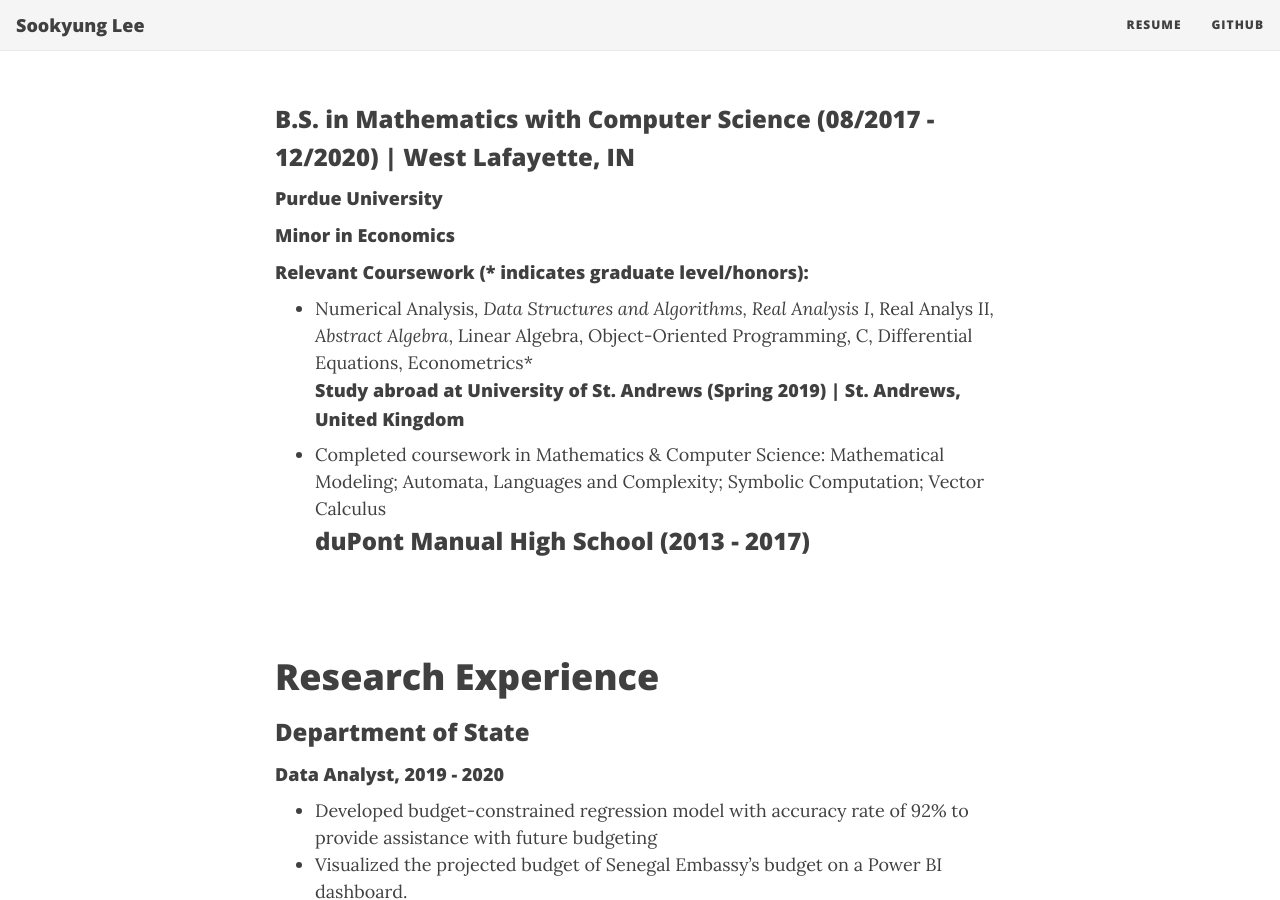
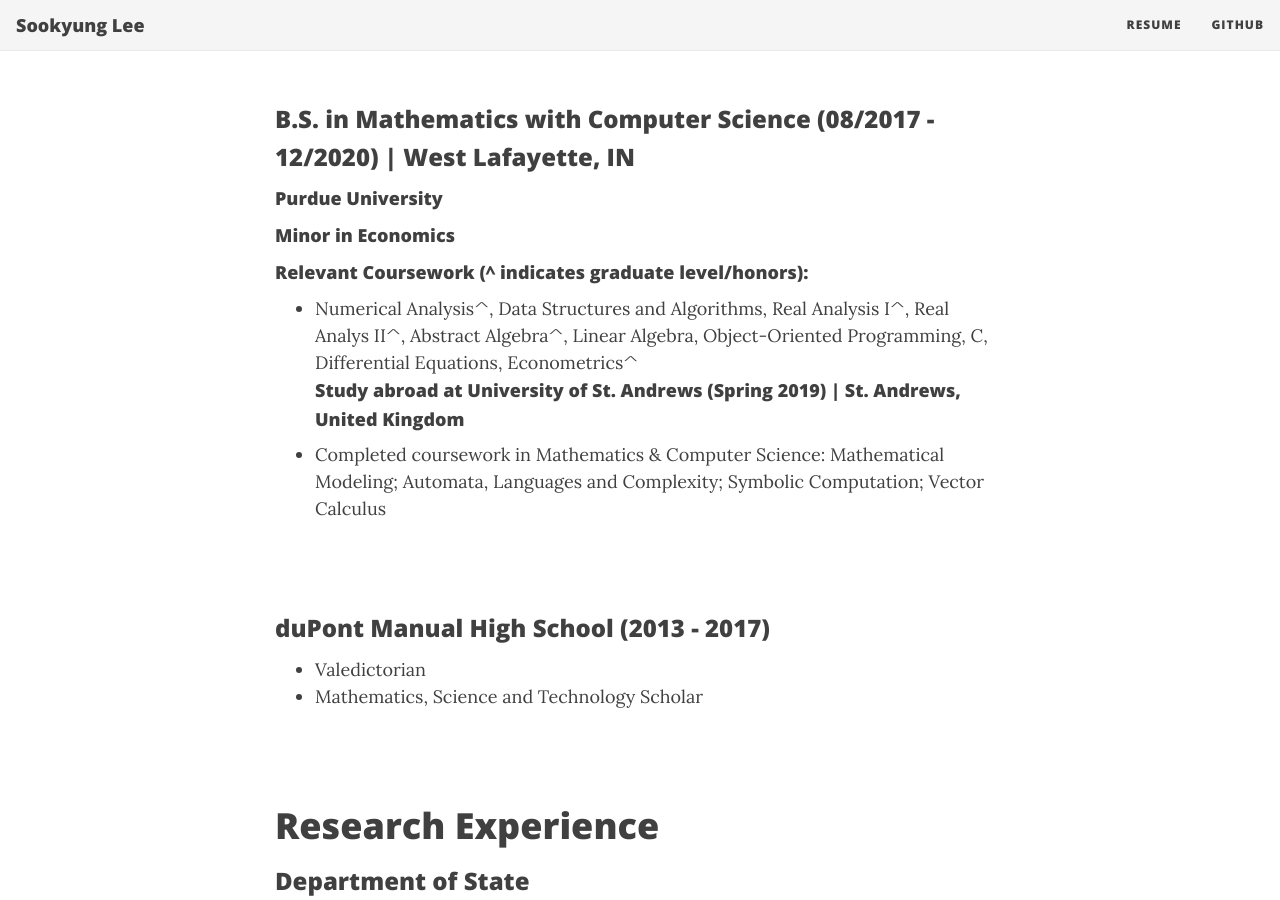
Before and after one commit to sklee16/sklee16.github.io, a Jekyll site: the page built from Resume.md, in a window 1280 px wide and 900 px high, scrolled down 918 px. Built offline with Jekyll 4.4.1, drawn with Linux system fonts in a browser that asks for light colours; nearby versions of some CDN libraries.

Commit message:
Update Resume.md

```diff
--- a/Resume.md
+++ b/Resume.md
@@ -17,12 +17,15 @@ cover-img: /assets/img/main3.jpg
 ### B.S. in Mathematics with Computer Science (08/2017 - 12/2020) | West Lafayette, IN
 #### Purdue University
 #### Minor in Economics
-#### Relevant Coursework (* indicates graduate level/honors):
-* Numerical Analysis*, Data Structures and Algorithms, Real Analysis I*, Real Analys II*, Abstract Algebra*, Linear Algebra, Object-Oriented Programming, C, Differential Equations, Econometrics*
+#### Relevant Coursework (^ indicates graduate level/honors):
+* Numerical Analysis^, Data Structures and Algorithms, Real Analysis I^, Real Analys II^, Abstract Algebra^, Linear Algebra, Object-Oriented Programming, C, Differential Equations, Econometrics^
 #### Study abroad at University of St. Andrews (Spring 2019) | St. Andrews, United Kingdom
 * Completed coursework in Mathematics & Computer Science: Mathematical Modeling; Automata, Languages and Complexity; Symbolic Computation; Vector Calculus
+
 <br/>
 ### duPont Manual High School (2013 - 2017)
+* Valedictorian
+* Mathematics, Science and Technology Scholar
 
 <br/>
 
```
